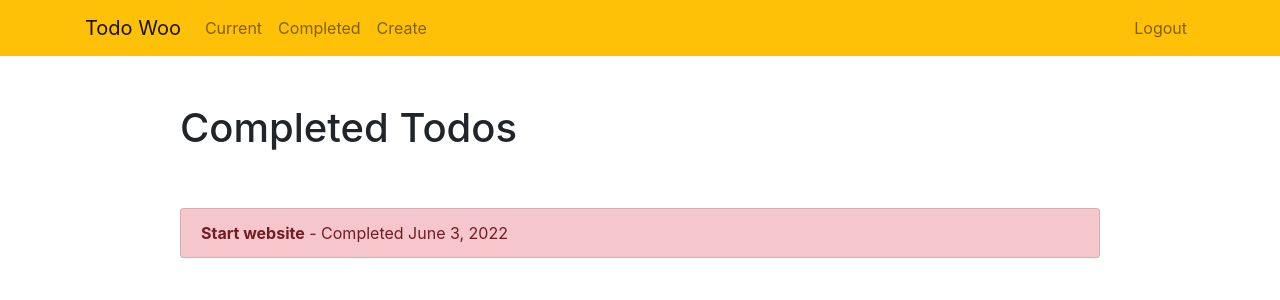
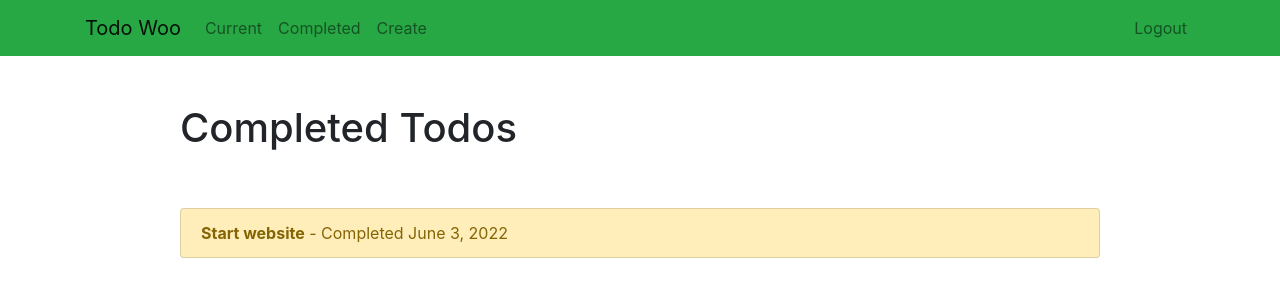
Before and after one commit to AizatvafinTIm/todo-woo-django3, a Django app: page /completed/ in a window 1280 px wide. Shown: the top 300 px of the page. Run offline with Django 4.2, Linux system fonts and the light colour scheme; a user stored in the database is signed in; data comes from the database, SQL or seed files in the repository; both versions use the stored data as it was after the commit; some libraries are stand-ins or nearby versions.

Commit message:
Final version

```diff
--- a/todoapp/templates/base.html
+++ b/todoapp/templates/base.html
@@ -14,7 +14,7 @@
 <body>
 
 
-<nav class="navbar navbar-expand-md navbar-light bg-warning">
+<nav class="navbar navbar-expand-md navbar-light bg-success">
 <div class="container">
     <a class="navbar-brand" href="{% url 'home' %}">
         <span>Todo Woo</span>
--- a/todoapp/templates/completed.html
+++ b/todoapp/templates/completed.html
@@ -10,7 +10,7 @@
         <div class="col-md-10">
             <div class="list-group">
                 {% for todo in todos %}
-                    <a href="{% url 'viewtodo' todo.id %}" class="list-group-item list-group-item-action{% if todo.important %} list-group-item-danger{% endif %}"><b>{{ todo.title }}</b> - Completed {{ todo.datecompleted}}</a>
+                    <a href="{% url 'viewtodo' todo.id %}" class="list-group-item list-group-item-action{% if todo.important %} list-group-item-warning{% endif %}"><b>{{ todo.title }}</b> - Completed {{ todo.datecompleted}}</a>
                 {% endfor %}
             </div>
         </div>
--- a/todoapp/templates/current.html
+++ b/todoapp/templates/current.html
@@ -15,7 +15,7 @@
         {% if todos %}
             <div class="list-group">
                 {% for todo in todos %}
-                    <a href="{% url 'viewtodo' todo.id %}" class="list-group-item list-group-item-action{% if todo.important %} list-group-item-danger{% endif %}"><b>{{ todo.title }}</b>{% if todo.memo %} - {{ todo.memo|truncatechars:30 }}{% endif %}</a>
+                    <a href="{% url 'viewtodo' todo.id %}" class="list-group-item list-group-item-action{% if todo.important %} list-group-item-warning{% endif %}"><b>{{ todo.title }}</b>{% if todo.memo %} - {{ todo.memo|truncatechars:30 }}{% endif %}</a>
 
                 {% endfor %}
             </div>
```
Also changed, not shown: db.sqlite3.
